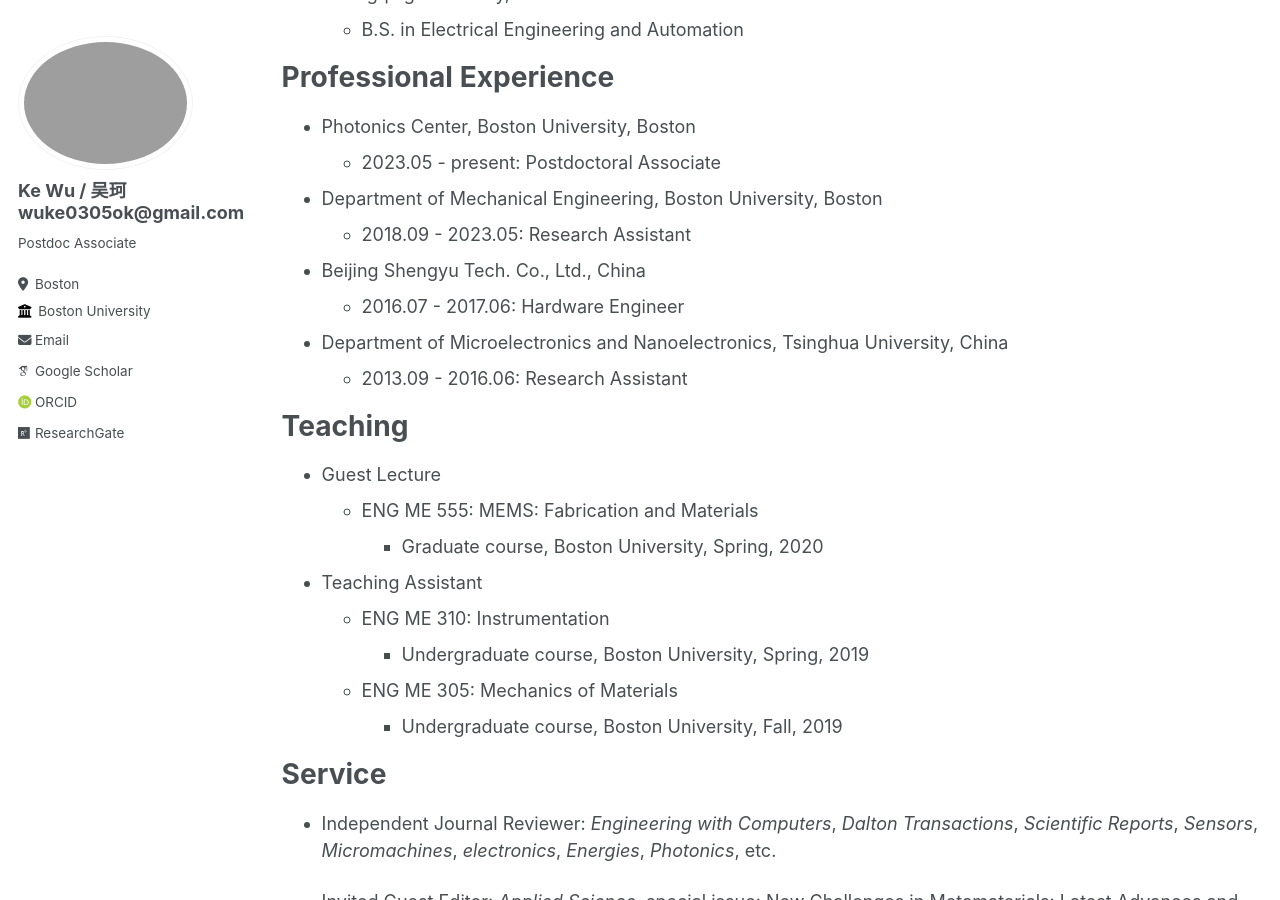
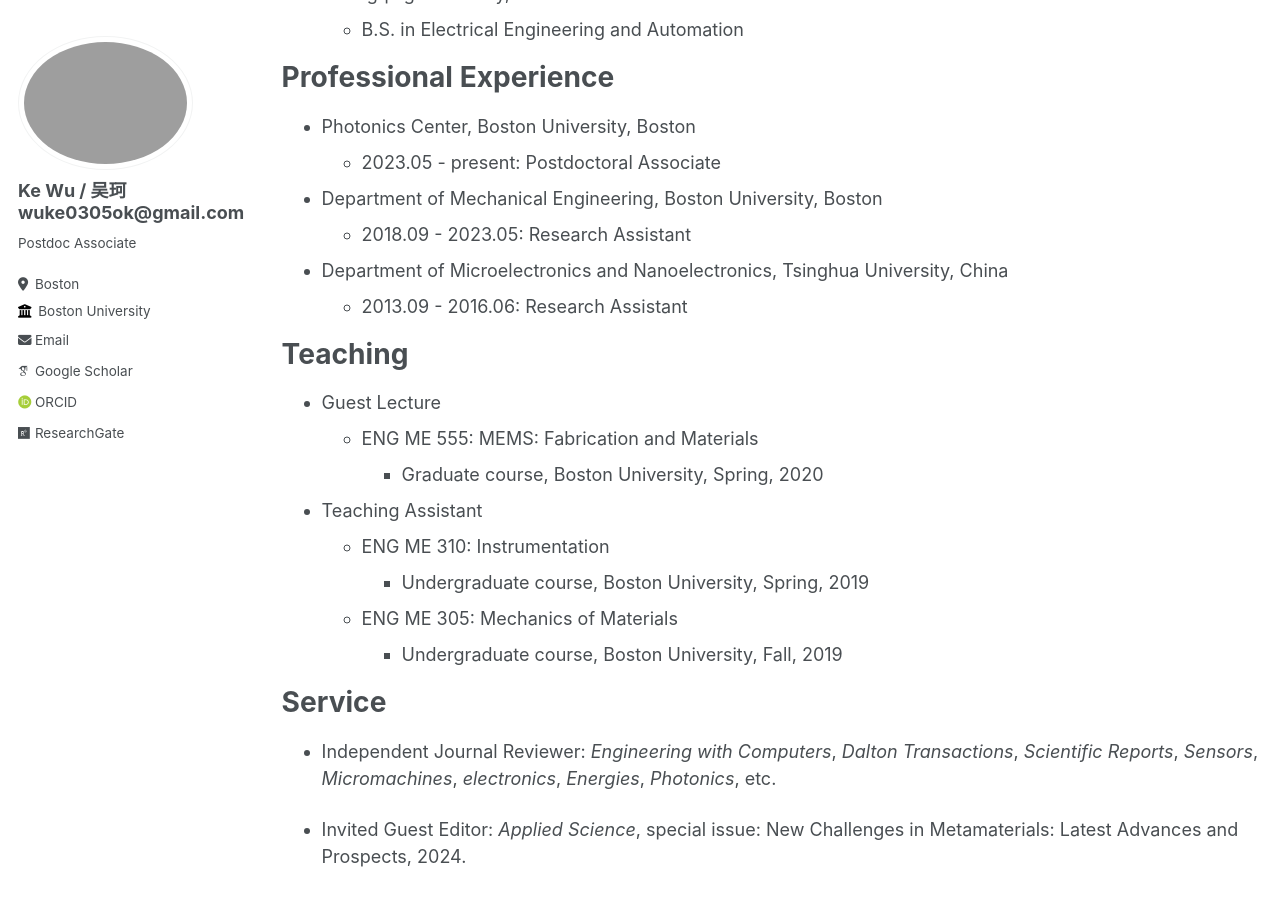
Before and after one commit to wuke0305/wuke0305.github.io, a Jekyll site: the page built from _pages/cv.md, in a window 1280 px wide and 900 px high, scrolled down 420 px. Built offline with Jekyll 4.4.1, drawn with Linux system fonts in a browser that asks for light colours; some web fonts are replaced.

Commit message:
Update cv.md

```diff
--- a/_pages/cv.md
+++ b/_pages/cv.md
@@ -27,8 +27,6 @@
   * 2023.05 - present: Postdoctoral Associate
 * Department of Mechanical Engineering, Boston University, Boston
   * 2018.09 - 2023.05: Research Assistant
-* Beijing Shengyu Tech. Co., Ltd., China
-  * 2016.07 - 2017.06: Hardware Engineer
 * Department of Microelectronics and Nanoelectronics, Tsinghua University, China
   * 2013.09 - 2016.06: Research Assistant
 
```
